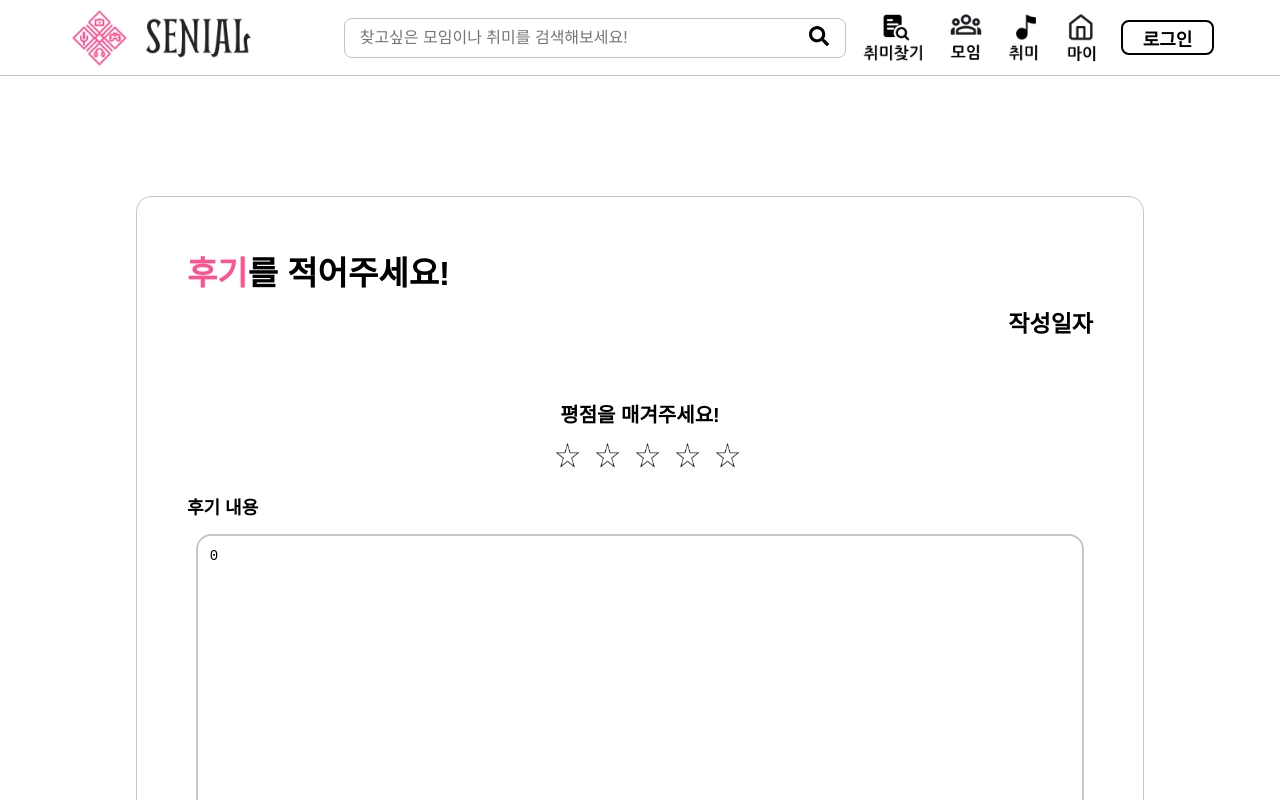
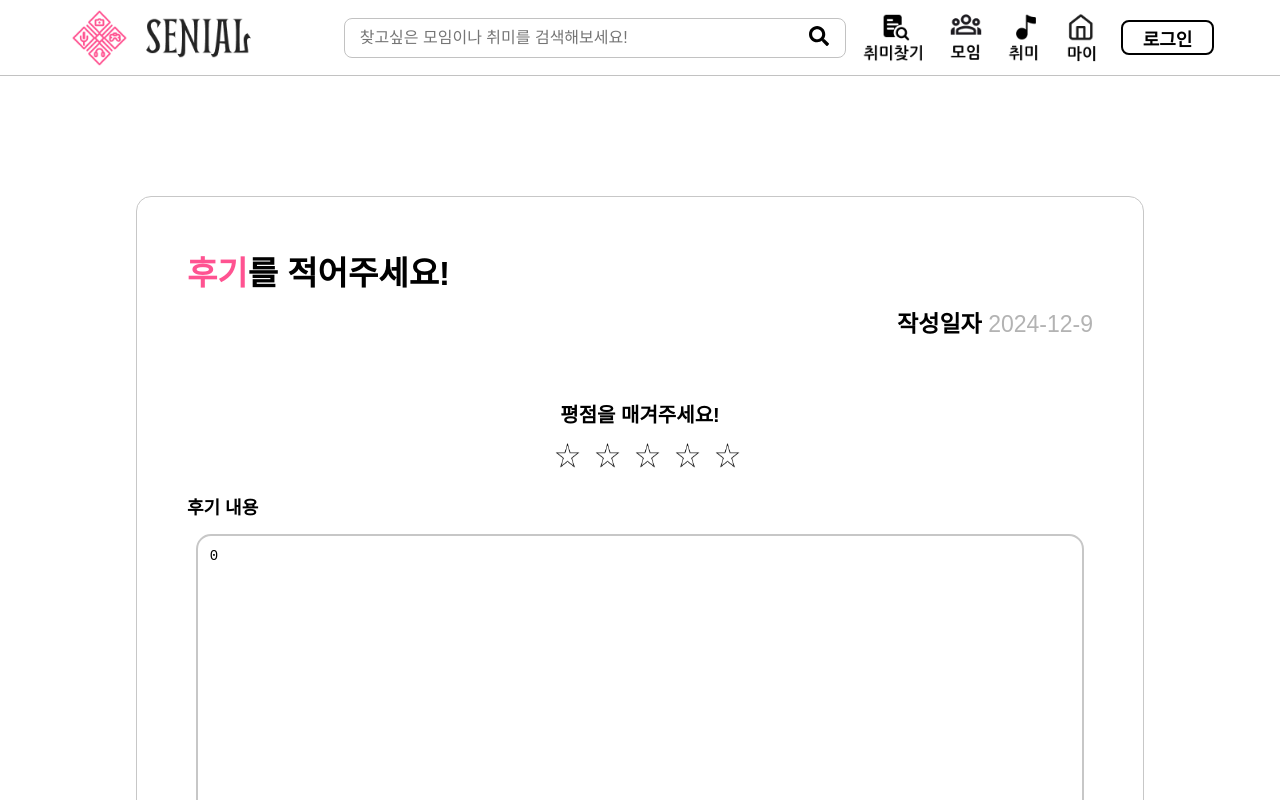
Before and after one commit to DoYous/Senials-Frontend, a React (Create React App) app in the folder senials_frontend/: page /hobby-review-modify in a window 1280 px wide. Shown: the top 800 px of the page. Built offline with nearby package versions, Linux system fonts and the light colour scheme; no server answers; a web font is replaced by a local one.

Commit message:
수정 #105

```diff
--- a/senials_frontend/src/pages/hobby/HobbyDetail.js
+++ b/senials_frontend/src/pages/hobby/HobbyDetail.js
@@ -37,12 +37,12 @@ function HobbyDetailPost() {
     //정렬 방식
     const sortedReviews = Array.isArray(hobbyReviewList)
     ? [...hobbyReviewList].sort((a, b) => {
-        if (sortOption === 'newest') return new Date(b.createdAt) - new Date(a.createdAt);
+        if (sortOption === 'newest') return new Date(b.hobbyReviewWriteDate) - new Date(a.hobbyReviewWriteDate);
         if (sortOption === 'highRate') return b.hobbyReviewRate - a.hobbyReviewRate;
         if (sortOption === 'lowRate') return a.hobbyReviewRate - b.hobbyReviewRate;
         return 0;
     })
-    : hobbyReviewList;
+    : [];
 
     //후기작성페이지 이동 이벤트
     const linkHobbyReview=()=>{
--- a/senials_frontend/src/pages/hobby/HobbyReview.js
+++ b/senials_frontend/src/pages/hobby/HobbyReview.js
@@ -47,7 +47,7 @@ function HobbyReviewGet() {
         const tendency = document.querySelector('input[name="hobbyTendency"]:checked')?.value || null;
         const level = document.querySelector('input[name="hobbyLevel"]:checked')?.value || null;
         const reviewRate = rating;
-        const writeDate = date;
+        const writeDate = new Date();;
 
         // JSON 데이터 생성
         const reviewData = {
@@ -61,10 +61,11 @@ function HobbyReviewGet() {
 
         try {
             // 비동기 요청을 보냄
-            const response = await axios.post(`/${hobbyNumber}/hobby-review`, reviewData);
+            await axios.post(`/${hobbyNumber}/hobby-review`, reviewData);
+            alert('후기 작성이 완료되었습니다.');
             navigate(`/hobby-detail/${hobbyNumber}`);  // 후기가 제출되면 해당 취미 상세 페이지로 이동
         } catch (error) {
-            alert('후기 제출 실패');
+            alert('후기 작성이 완료되지 않았습니다.');
             // 오류 처리
         }
     };
--- a/senials_frontend/src/pages/hobby/HobbyReviewModify.js
+++ b/senials_frontend/src/pages/hobby/HobbyReviewModify.js
@@ -21,8 +21,6 @@ function HobbyReviewGet() {
     const [tendency, setTendency] = useState(0);
     const [budget,setBudget]=useState(0)
     const [level, setLevel] = useState(0);
-    const [date, setDate] = useState('');
-
   // 기존 데이터 조회
   useEffect(() => {
     axios.get(`/${hobbyNumber}/hobby-review/${reviewNumber}`)
@@ -30,6 +28,16 @@ function HobbyReviewGet() {
             dispatch(setHobbyReview(response.data.results.hobbyReview));
         })
 }, [dispatch, hobbyNumber, reviewNumber]);
+
+  // 현재 날짜 출력
+  const [date, setDate] = useState('');
+  useEffect(() => {
+      const now = new Date();
+      const year = now.getFullYear();
+      const month = now.getMonth() + 1;
+      const day = now.getDate();
+      setDate(`${year}-${month}-${day}`);
+  }, []);
 
  // hobbyReview 조회후 값 가져오기
  useEffect(() => {
@@ -39,7 +47,6 @@ function HobbyReviewGet() {
         setHealthStatus(hobbyReview.hobbyReviewHealthStatus);
         setTendency(hobbyReview.hobbyReviewTendency);
         setLevel(hobbyReview.hobbyReviewLevel);
-        setDate(hobbyReview.hobbyReviewWriteDate);
     }
 }, [hobbyReview]);
 
@@ -75,7 +82,7 @@ function HobbyReviewGet() {
         hobbyReviewHealthStatus: healthStatus,
         hobbyReviewTendency: tendency,
         hobbyReviewLevel: level,
-        hobbyReviewWriteDate:date
+        hobbyReviewWriteDate: hobbyReview.hobbyReviewWriteDate
     };
 
     try {
```
